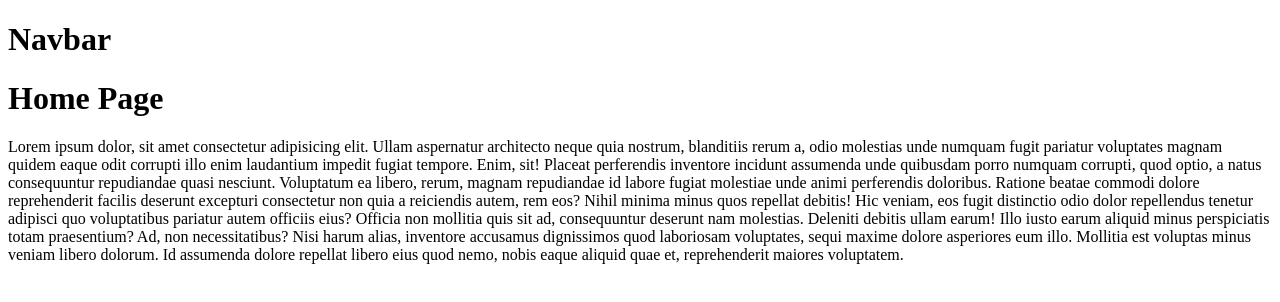
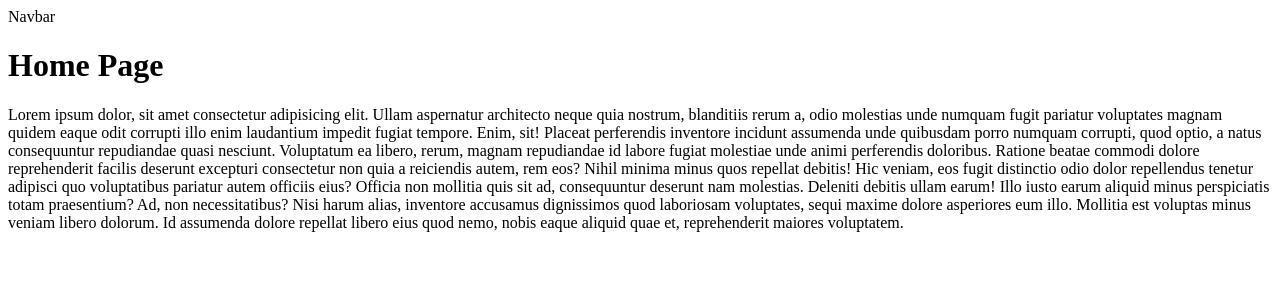
Before and after one commit to Albertinou/react-eshop, a React (Vite) app: page / in a window 1280 px wide. Shown: the top 302 px of the page. Built offline with nearby package versions, Linux system fonts and the light colour scheme.

Commit message:
minor fixes

```diff
--- a/src/components/navbar/Navbar.jsx
+++ b/src/components/navbar/Navbar.jsx
@@ -1,5 +1,7 @@
+import React from 'react';
+
 function Navbar() {
-  return <h1>Navbar</h1>;
+  return <div>Navbar</div>;
 }
 
 export default Navbar;
--- a/src/pages/Home.jsx
+++ b/src/pages/Home.jsx
@@ -30,5 +30,4 @@ function Home() {
   );
 }
 
-// eslint-disable-next-line prettier/prettier
 export default Home;
```
Also changed, not shown: src/components/footer/Footer.jsx (+7 -0 lines), src/components/hero/Hero.jsx (added, +7 -0 lines), src/assets/logo.png (added), src/components/footer/Footer.scss (deleted), src/components/footer/FooterStyles.scss (added), src/components/hero/HeroSection.jsx (deleted), src/components/hero/HeroSection.scss (deleted), src/components/hero/HeroStyles.scss (added), src/components/navbar/Navbar.scss (deleted), src/components/navbar/NavbarStyles.scss (added).
